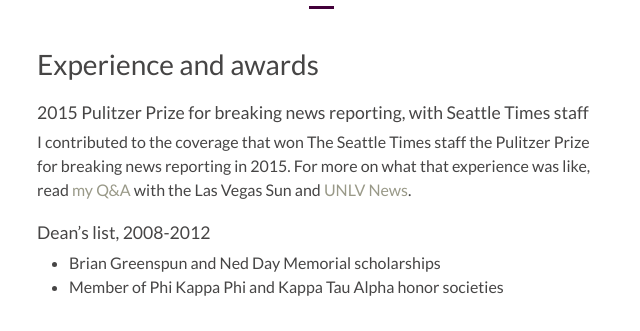
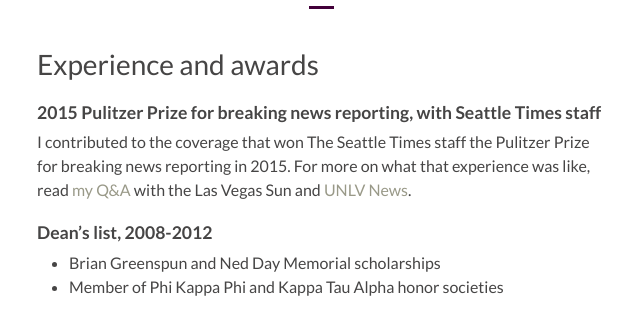
Before and after one commit to hannah-birch/hannah-birch.github.io, a Jekyll site: the page built from pages/resume.md, in a window 1280 px wide. Shown: the part 160-491 px from the top of the page, without its empty margins (319-959 px from the left). Built offline with Jekyll 4.4.1, drawn with Linux system fonts in a browser that asks for light colours.

```diff
--- a/pages/resume.md
+++ b/pages/resume.md
@@ -6,11 +6,11 @@ permalink: /resume/
 
 ## Experience and awards
 
-### 2015 Pulitzer Prize for breaking news reporting, with Seattle Times staff
+<h3><strong>2015 Pulitzer Prize for breaking news reporting, with Seattle Times staff</strong></h3>
 
 I contributed to the coverage that won The Seattle Times staff the Pulitzer Prize for breaking news reporting in 2015. For more on what that experience was like, read [my Q&A](http://lasvegassun.com/news/2015/may/14/unlv-grad-talks-winning-pulitzer-what-journalists-/) with the Las Vegas Sun and [UNLV News](https://www.unlv.edu/news/article/journalism-graduate-part-pulitzer-prize-winning-team).
 
-### Dean’s list, 2008-2012
+<h3><strong>Dean’s list, 2008-2012</strong></h3>
 
 - Brian Greenspun and Ned Day Memorial scholarships
 - Member of Phi Kappa Phi and Kappa Tau Alpha honor societies
```
Also changed, not shown: 2 other files.
